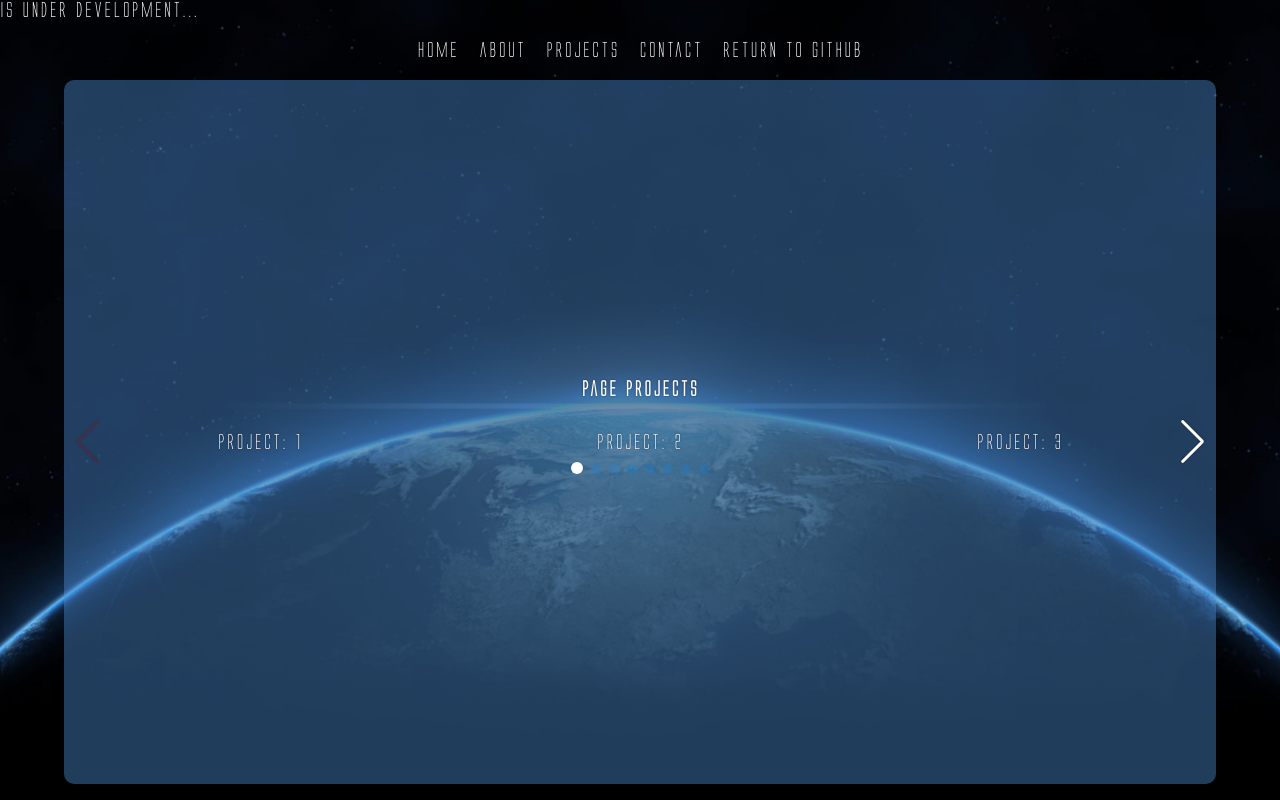
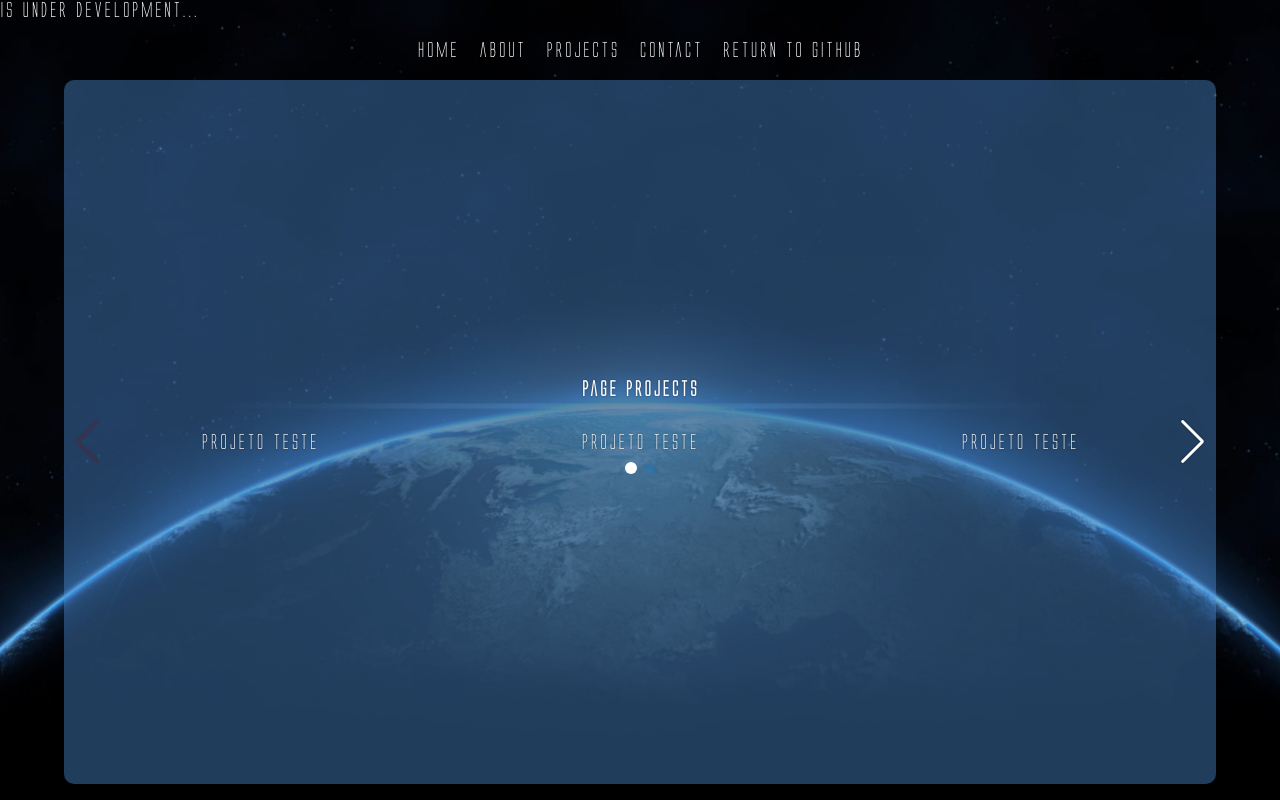
Before and after one commit to Robsonnsbr/my_template_react, a React (Vite) app: page /my_template_react/projects in a window 1280 px wide. Built offline with nearby package versions, Linux system fonts and the light colour scheme.

Commit message:
fix: id projects

```diff
--- a/package.json
+++ b/package.json
@@ -20,11 +20,13 @@
     "react-dom": "^18.2.0",
     "react-icons": "^4.10.1",
     "react-router-dom": "^6.15.0",
-    "swiper": "^10.1.0"
+    "swiper": "^10.1.0",
+    "uuid": "^9.0.0"
   },
   "devDependencies": {
     "@types/react": "^18.2.15",
     "@types/react-dom": "^18.2.7",
+    "@types/uuid": "^9.0.2",
     "@typescript-eslint/eslint-plugin": "^6.0.0",
     "@typescript-eslint/parser": "^6.0.0",
     "@vitejs/plugin-react": "^4.0.3",
--- a/src/routes/home/Home.tsx
+++ b/src/routes/home/Home.tsx
@@ -5,7 +5,6 @@ import { validateUser } from "../../api/validateUser";
 
 import css from "./Home.module.css";
 import { motion } from "framer-motion";
-import { useLocation } from "react-router-dom";
 
 const { User, Search, Error } = routesComponentsUser;
 
@@ -28,7 +27,6 @@ export const Home = () => {
       setErrorMsg("");
     }
   };
-  const location = useLocation();
   const style = {
     overflow: "hidden",
   };
@@ -36,7 +34,6 @@ export const Home = () => {
     <div className={css.home} style={style}>
       <div className={css.content}>
         <motion.div
-          key={location.pathname}
           initial={{ opacity: 0, y: -1000 }}
           animate={{ opacity: 1, y: 0 }}
           exit={{ y: -window.innerWidth }}
@@ -46,7 +43,6 @@ export const Home = () => {
         </motion.div>
         {error && <Error errorMsg={errorMsg} />}
         <motion.div
-          key={location.pathname}
           initial={{ opacity: 0, y: 1000 }}
           animate={{ opacity: 1, y: 0 }}
           exit={{ y: -window.innerWidth }}
--- a/src/routes/project/ProjectDetails/ProjectDetails.tsx
+++ b/src/routes/project/ProjectDetails/ProjectDetails.tsx
@@ -6,6 +6,7 @@ import css from "./ProjectDetails.module.css";
 
 export const ProjectDetails = () => {
   const { id } = useParams();
+  console.log(id);
   return (
     <div className={css.ProjectDetails}>
       Exibindo informações do projeto: {id}
--- a/src/routes/project/Projects.tsx
+++ b/src/routes/project/Projects.tsx
@@ -1,33 +1,46 @@
 import { Link } from "react-router-dom";
 import { SwiperProps, SwiperSlide } from "swiper/react";
-
+import { v4 as uuidv4 } from "uuid";
 import css from "./Projects.module.css";
 
 import { routesComponents } from "../../components/exportRoutesComponents";
+import { useState } from "react";
 const { Slider } = routesComponents;
 
 export const Projects = () => {
   const settings: SwiperProps = {
     spaceBetween: 50,
-    slidesPerView: 3, // Corrected typo in property name
+    slidesPerView: 3,
     navigation: true,
     pagination: {
       clickable: true,
     },
   };
-  const arrayProject = [1, 2, 3, 4, 5, 6, 7, 8, 9, 10];
+
+  interface ProjectProps {
+    id: string;
+    title: string;
+  }
+
+  const arrayProjects: ProjectProps[] = [
+    { id: uuidv4(), title: "Projeto teste" },
+    { id: uuidv4(), title: "Projeto teste" },
+    { id: uuidv4(), title: "Projeto teste" },
+    { id: uuidv4(), title: "Projeto teste" },
+  ];
+
+  //TODO: não estou usando o setProjects aqui, mas vou usar..eu acho..
+  // eslint-disable-next-line @typescript-eslint/no-unused-vars
+  const [projects, setProjects] = useState<ProjectProps[]>(arrayProjects);
 
   return (
     <div className={css.project}>
       <h1>Page Projects</h1>
-
       <Slider settings={settings}>
-        {arrayProject.map((id) => (
-          <SwiperSlide key={id}>
-            {""}
-            {/* Add key here */}
+        {projects.map((project) => (
+          <SwiperSlide key={project.id}>
             <p>
-              <Link to={`../Project/${id}`}>Project: {id}</Link>
+              <Link to={`../Project/${project.id}`}>{project.title}</Link>
             </p>
           </SwiperSlide>
         ))}
```
Also changed, not shown: src/components/commons/layout/loader/Loading.module.css (added, +12 -0 lines), src/components/commons/layout/loader/Loading.tsx (added, +11 -0 lines), public/img/loading.svg (added), 1 other file (tests, documents, lock files or other folders).
